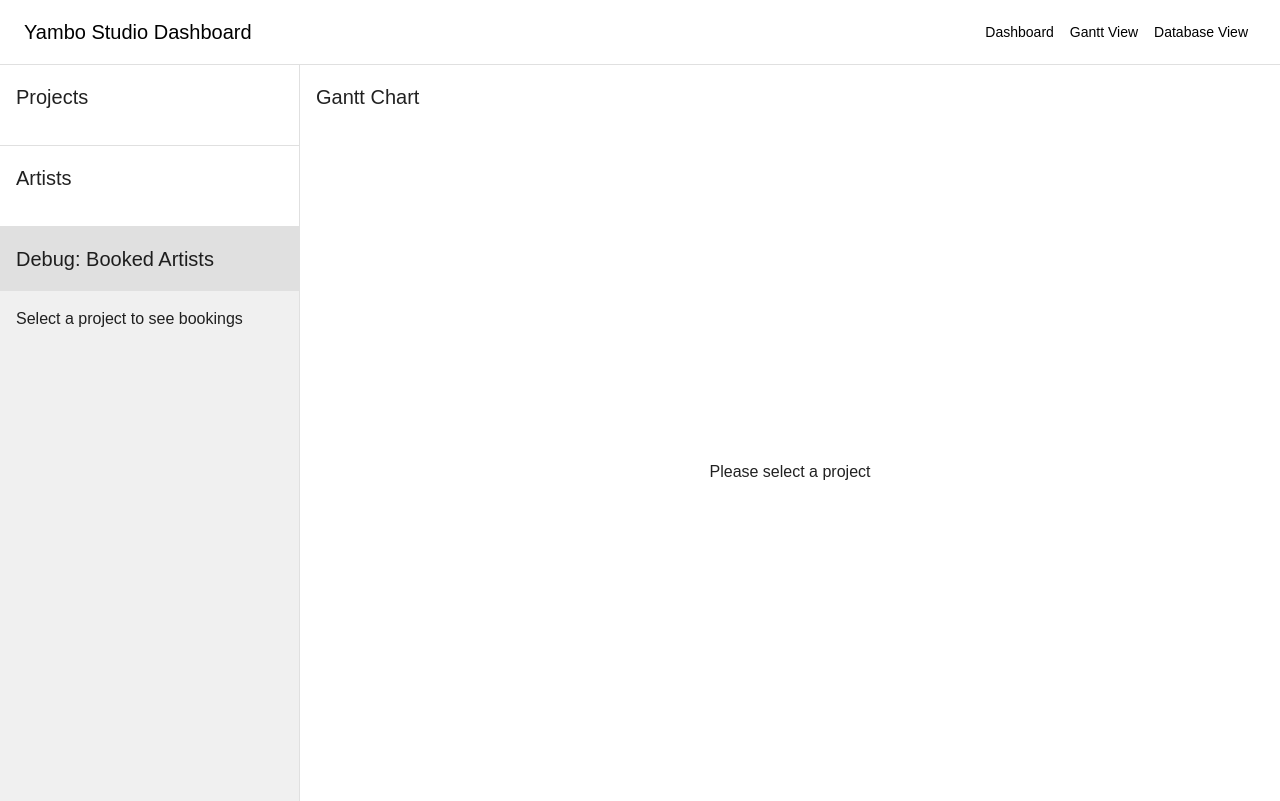
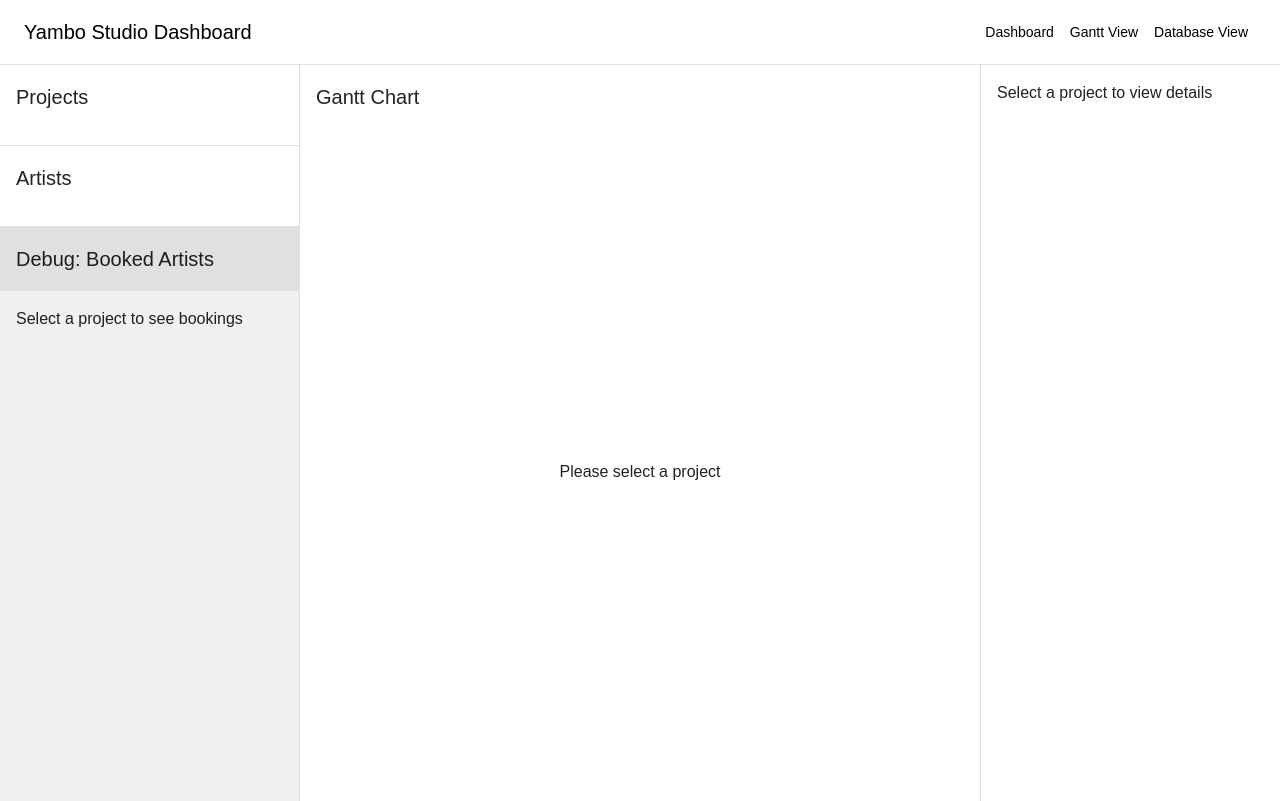
Before and after one commit to yamb0x/_yambo-studio-dash-v1, a React (Create React App) app: page /gantt in a window 1280 px wide. Built offline with nearby package versions, Linux system fonts and the light colour scheme; the HTML template or start-up script is replaced by a standard one.

Commit message:
dash 0.81
fixed project summery right panel

```diff
--- a/src/pages/GanttView.js
+++ b/src/pages/GanttView.js
@@ -10,6 +10,8 @@ import { useProjects } from '../contexts/ProjectContext';
 import moment from 'moment';
 import { useArtists } from '../contexts/ArtistContext';
 import RightPanel from '../components/Gantt/RightPanel';
+
+const SIDE_PANEL_WIDTH = 300; // Set this to your desired width
 
 function GanttView() {
   const { projects, addBooking, removeBooking } = useProjects();
@@ -79,13 +81,13 @@ function GanttView() {
 
   return (
     <Box sx={{ display: 'flex', height: 'calc(100vh - 64px)', width: '100%' }}>
+      {/* Left Panel */}
       <Box sx={{
-        width: '300px',
+        width: SIDE_PANEL_WIDTH,
         borderRight: '1px solid #e0e0e0',
-        overflowY: 'auto',
+        display: 'flex',
+        flexDirection: 'column',
         flexShrink: 0,
-        display: 'flex',
-        flexDirection: 'column'
       }}>
         <Paper elevation={0} sx={{ borderRadius: 0, borderBottom: '1px solid #e0e0e0' }}>
           <Typography variant="h6" sx={{ p: 2 }}>Projects</Typography>
@@ -134,7 +136,9 @@ function GanttView() {
           )}
         </Paper>
       </Box>
-      <Box ref={drop} sx={{ flexGrow: 1, p: 2, overflowX: 'auto', overflowY: 'hidden' }}>
+
+      {/* Center Panel (Gantt Chart) */}
+      <Box ref={drop} sx={{ flex: 1, p: 2, overflowX: 'auto', overflowY: 'hidden' }}>
         <Typography variant="h6" gutterBottom>Gantt Chart</Typography>
         {selectedProject ? (
           <GanttChart key={selectedProject.id} project={selectedProject} />
@@ -144,12 +148,25 @@ function GanttView() {
           </Box>
         )}
       </Box>
-      {selectedProject && (
-        <RightPanel
-          project={selectedProject}
-          onAddDelivery={handleAddDelivery}
-        />
-      )}
+
+      {/* Right Panel */}
+      <Box sx={{
+        width: SIDE_PANEL_WIDTH,
+        borderLeft: '1px solid #e0e0e0',
+        flexShrink: 0,
+        overflowY: 'auto'
+      }}>
+        {selectedProject ? (
+          <RightPanel
+            project={selectedProject}
+            onAddDelivery={handleAddDelivery}
+          />
+        ) : (
+          <Box sx={{ p: 2 }}>
+            <Typography>Select a project to view details</Typography>
+          </Box>
+        )}
+      </Box>
     </Box>
   );
 }
```
